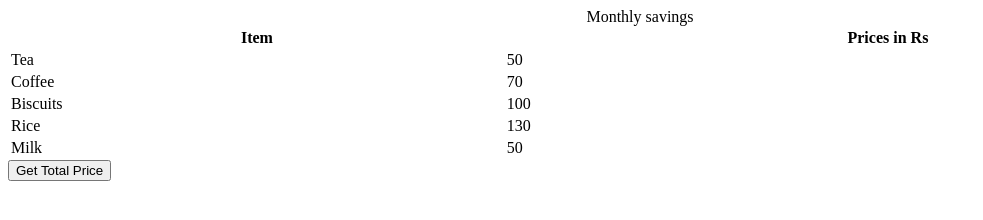
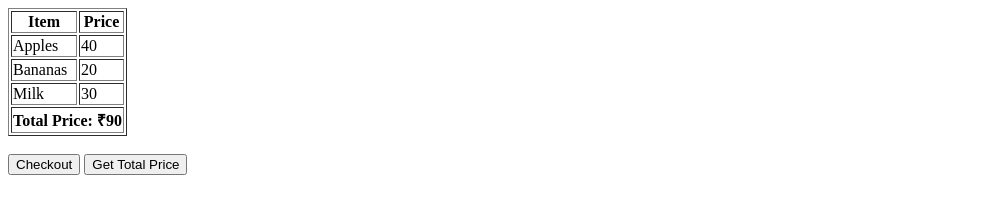
Before and after one commit to acciojob/grofers-checkout-Karankk85, a website: page main.html in a window 1280 px wide. Both pictures are taken after a click on the button "Get Total Price". Shown: the whole page, without its empty margins (0-983 px from the left). Drawn offline with Linux system fonts and the light colour scheme.

Commit message:
created a submission

```diff
--- a/main.html
+++ b/main.html
@@ -1,45 +1,32 @@
 <!DOCTYPE html>
+<html>
+<head>
+  <title>Grofers Checkout</title>
+</head>
+<body>
 
-<html>
-
-<head>
-	<link rel="stylesheet" href="styles.css">
-</head>
-
-<body>
-    <!-- the entire body must be written by student -->
-    <table style="width: 100%">
-    <caption>
-      Monthly savings
-    </caption>
+  <table id="groceryTable" border="1">
     <tr>
-      <th>Item</th>
-      <th>Prices in Rs</th>
+      <th class="item">Item</th>
+      <th class="prices">Price</th>
     </tr>
     <tr>
-      <td class="item">Tea</td>
-      <td class="price">50</td>
+      <td class="item">Apples</td>
+      <td class="prices">40</td>
     </tr>
     <tr>
-      <td class="item">Coffee</td>
-      <td class="price">70</td>
-    </tr>
-    <tr>
-      <td class="item">Biscuits</td>
-      <td class="price">100</td>
-    </tr>
-    <tr>
-      <td class="item">Rice</td>
-      <td class="price">130</td>
+      <td class="item">Bananas</td>
+      <td class="prices">20</td>
     </tr>
     <tr>
       <td class="item">Milk</td>
-      <td class="price">50</td>
+      <td class="prices">30</td>
     </tr>
   </table>
-    <script type="text/javascript" src="./script.js">
-</script>
 
+  <br>
+  <button onclick="calculateTotal()">Checkout</button>
+
+  <script src="script.js"></script>
 </body>
-
 </html>
--- a/script.js
+++ b/script.js
@@ -3,8 +3,24 @@ getSumBtn.append("Get Total Price");
 document.body.appendChild(getSumBtn);
 
 const getSum = () => {
-//Add your code here
+  const prices = document.querySelectorAll(".prices");
+  let total = 0;
 
+  // Sum all the prices (skipping header if needed)
+  for (let i = 1; i < prices.length; i++) {
+    total += parseFloat(prices[i].textContent);
+  }
+
+  const table = document.querySelector("table");
+  const newRow = document.createElement("tr");
+  const newCell = document.createElement("td");
+
+  newCell.colSpan = "2";
+  newCell.style.fontWeight = "bold";
+  newCell.textContent = `Total Price: ₹${total}`;
+
+  newRow.appendChild(newCell);
+  table.appendChild(newRow);
 };
 
 getSumBtn.addEventListener("click", getSum);
```
